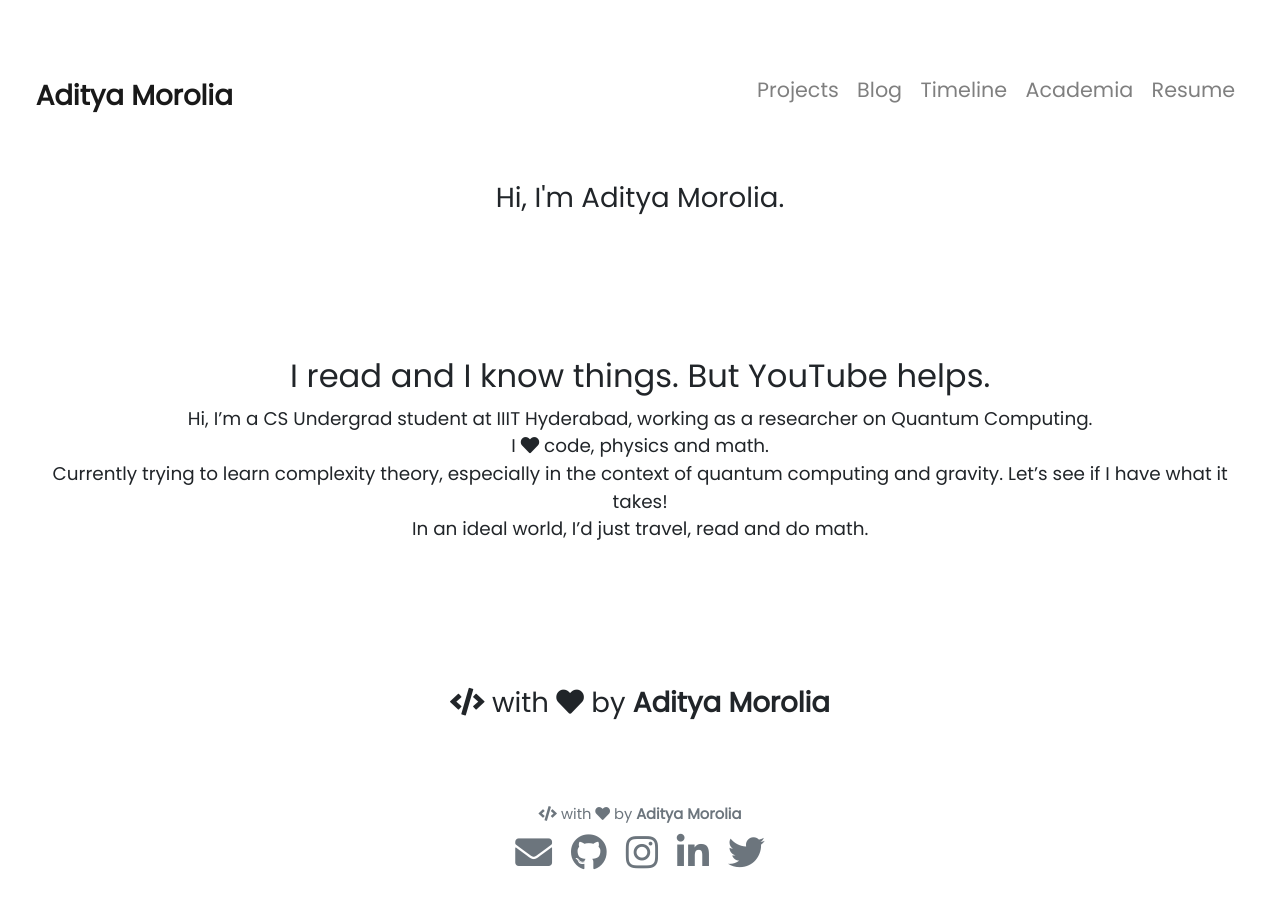
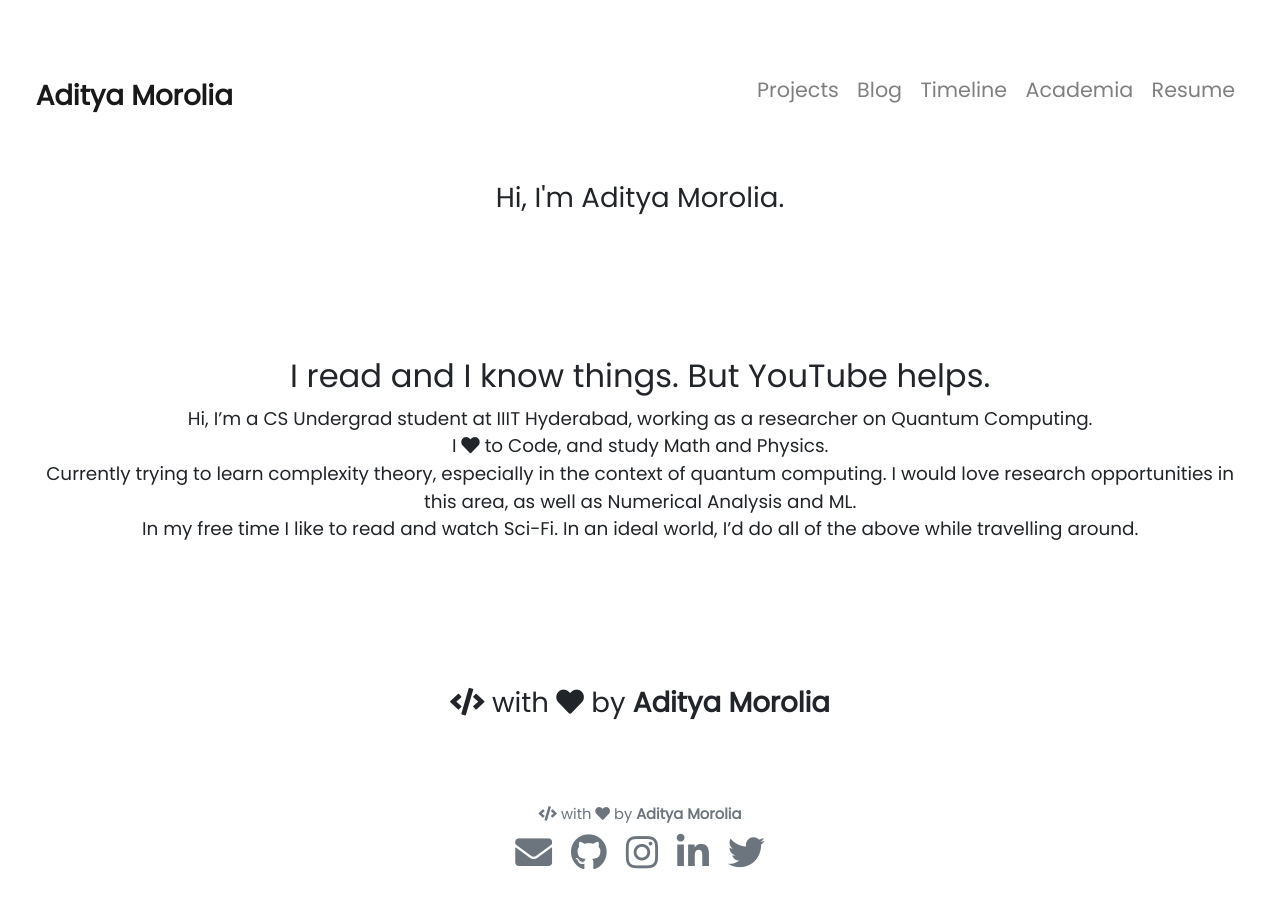
Before and after one commit to TheCharmingSociopath/TheCharmingSociopath.github.io, a Jekyll site: the page built from pages/index.md, in a window 1280 px wide. Built offline with Jekyll 4.4.1, drawn with Linux system fonts in a browser that asks for light colours; nearby versions of some CDN libraries.

Commit message:
Updated info

```diff
--- a/_data/timeline.yml
+++ b/_data/timeline.yml
@@ -11,7 +11,7 @@
   from: April 2020
   to: Present
   description: >
-               - I'm working in the SecDB Architecture department in the Saral Trading team.
+               - I'm working on SecDB Architecture in the Saral Trading team.
 
 - title: Technical Staff, AICrowd.com
   from: April 2020
@@ -39,7 +39,7 @@
   to: May 2019
   description: I attended a summer school organised by Prof. Guruprasad Kar and his team at PAMU, ISI Kolkata. We studied the formalism of quantum mechanics, no cloning, entanglement detection and resource use, key generation and distribution, non-locality, quantum information theory and processing, bell's theorem, quantum cryptography, and quantum computation.
 
-- title: Web and Server manager, Felicity, IIIT Hyderabad
+- title: SysAdmin, Felicity, IIIT Hyderabad
   from: Dec 2018
   to: Jan 2019
   description: Responsible for all the DevOps work, like deploying the websites and utility services like the mailtrain on our server.
--- a/_includes/about.md
+++ b/_includes/about.md
@@ -1,6 +1,6 @@
 ### I read and I know things. But YouTube helps. <br/>
 
 Hi, I'm a CS Undergrad student at IIIT Hyderabad, working as a researcher on Quantum Computing. <br/>
-I <i class="fas fa-heart"></i> code, physics and math. <br/>
-Currently trying to learn complexity theory, especially in the context of quantum computing and gravity. Let's see if I have what it takes! <br/>
-In an ideal world, I'd just travel, read and do math. <br/>
+I <i class="fas fa-heart"></i> to Code, and study Math and Physics. <br/>
+Currently trying to learn complexity theory, especially in the context of quantum computing. I would love research opportunities in this area, as well as Numerical Analysis and ML. <br/>
+In my free time I like to read and watch Sci-Fi. In an ideal world, I'd do all of the above while travelling around. <br/>
```
Also changed, not shown: 1 other file.
